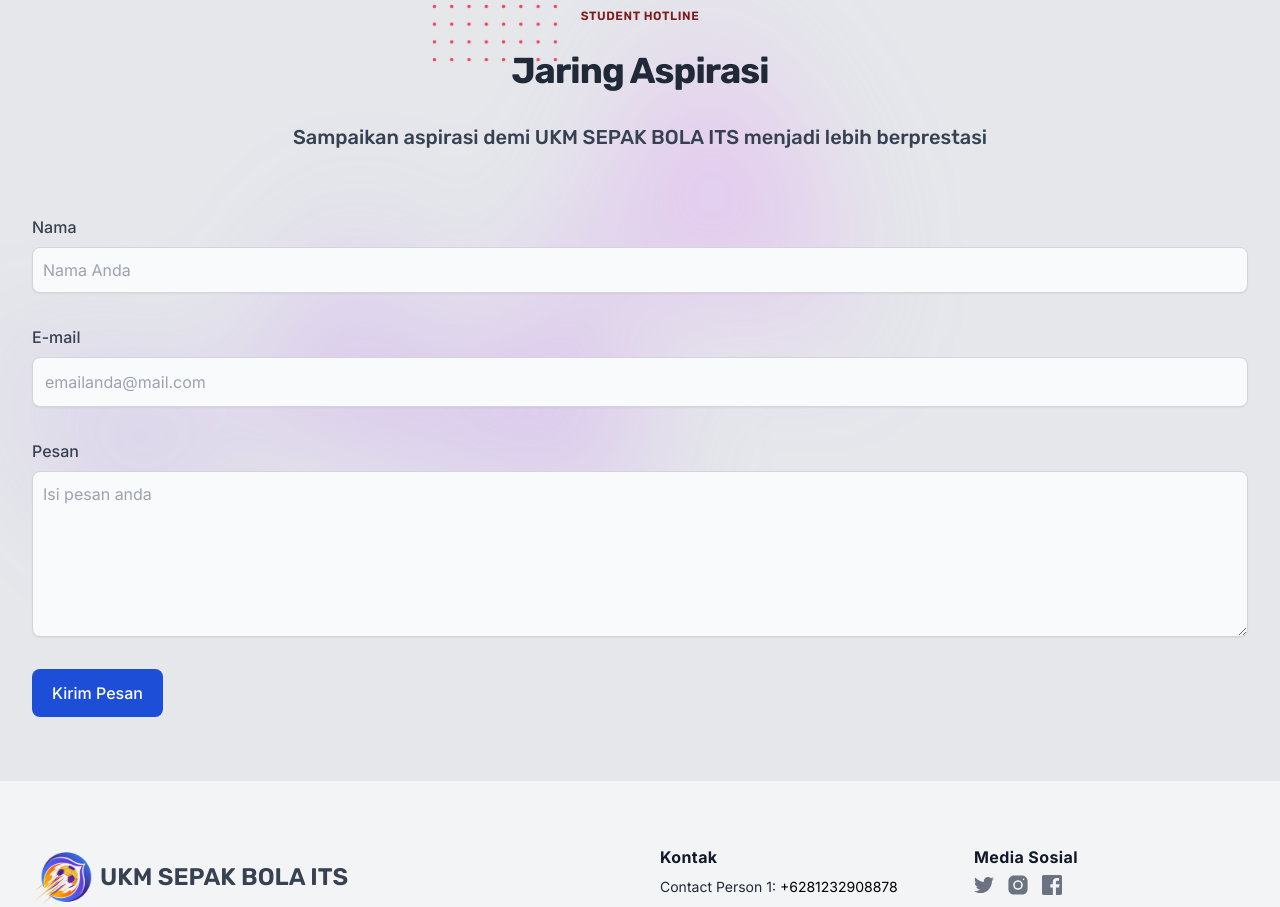
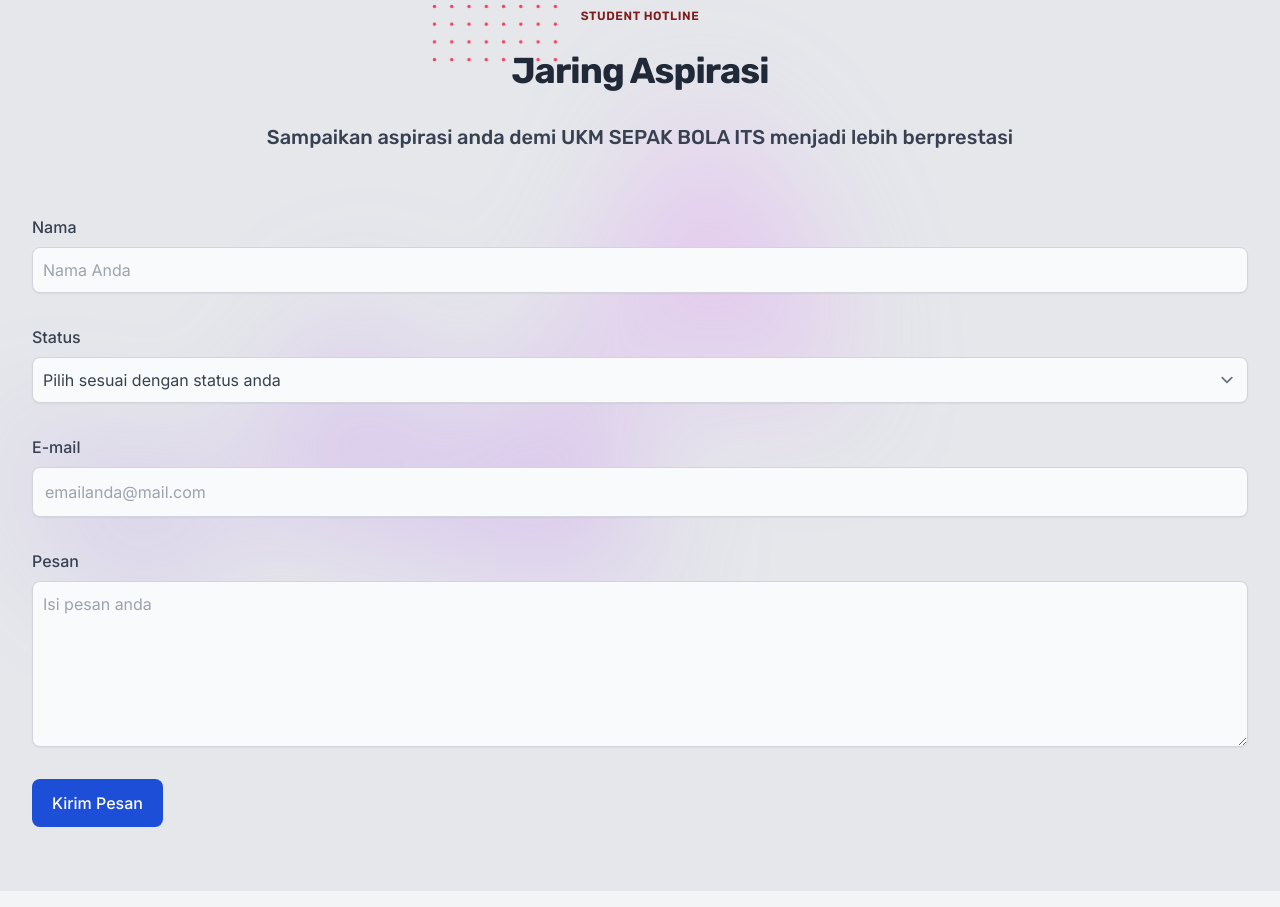
Before and after one commit to tenesin/ukmsb, a Vue app: page /contact in a window 1280 px wide. Shown: the part 5400-6307 px from the top of the page. Built offline with nearby package versions, Linux system fonts and the light colour scheme.

Commit message:
feat: add dropdown for status

```diff
--- a/src/views/sections/ContactSection.vue
+++ b/src/views/sections/ContactSection.vue
@@ -26,7 +26,7 @@
                     Jaring Aspirasi
                 </h1>
                 <p class="lg:mb-16 sm:text-xl font-medium text-gray-700" data-aos="fade-up" data-aos-delay="500"
-                    data-aos-duration="500">Sampaikan aspirasi demi UKM SEPAK BOLA ITS menjadi lebih berprestasi</p>
+                    data-aos-duration="500">Sampaikan aspirasi anda demi UKM SEPAK BOLA ITS menjadi lebih berprestasi</p>
             </div>
             <div class="md:flex-nowrap flex flex-row flex-wrap gap-8">
 
@@ -35,25 +35,39 @@
                         <div data-aos="fade-right" data-aos-delay="500" data-aos-duration="500">
                             <label for="name" class="block mb-2 text-base font-medium text-gray-700">Nama</label>
                             <input type="text" id="name" name="nama" v-model="rname"
-                                class="shadow-sm bg-gray-50 border border-gray-300 text-gray-700 text-base rounded-lg focus:ring-rose-500 focus:border-rose-500 block w-full p-2.5"
+                                class="shadow-sm bg-gray-50 border border-gray-300 text-gray-700 text-base rounded-lg focus:ring-blue-500 focus:border-rose-500 block w-full p-2.5"
                                 placeholder="Nama Anda" autocomplete="off" required>
                         </div>
+
+                        <div class="sm:col-span-2" data-aos="fade-right" data-aos-delay="500" data-aos-duration="500">
+                            <label for="message" class="block mb-2 text-base font-medium text-gray-700">Status</label>
+                                <select id="status" class="shadow-sm bg-gray-50 border border-gray-300 text-gray-700 text-base rounded-lg focus:ring-blue-500 focus:border-rose-500 block w-full p-2.5">
+                                    <option selected>Pilih sesuai dengan status anda</option>
+                                    <option value="pengurus">Pengurus UKM</option>
+                                    <option value="mhs-in">Mahasiswa ITS</option>
+                                    <option value="mhs-ex">Mahasiswa luar ITS</option>
+                                </select>
+                        </div>
+
                         <div data-aos="fade-right" data-aos-delay="500" data-aos-duration="500">
                             <label for="email" class="block mb-2 text-base font-medium text-gray-700">E-mail</label>
                             <input type="email" id="email" name="email" v-model="remail"
-                                class="bg-gray-50 focus:ring-rose-500 focus:border-rose-500 block w-full p-3 text-base text-gray-900 border border-gray-300 rounded-lg shadow-sm"
+                                class="bg-gray-50 focus:ring-blue-500 focus:border-rose-500 block w-full p-3 text-base text-gray-900 border border-gray-300 rounded-lg shadow-sm"
                                 placeholder="emailanda@mail.com" autocomplete="off" required>
                         </div>
                         <div class="sm:col-span-2" data-aos="fade-right" data-aos-delay="500" data-aos-duration="500">
                             <label for="message" class="block mb-2 text-base font-medium text-gray-700">Pesan</label>
                             <textarea id="message" rows="6" v-model="rmsg"
-                                class="block p-2.5 w-full text-base text-gray-700 bg-gray-50 rounded-lg shadow-sm border border-gray-300 focus:ring-rose-500 focus:border-rose-500 "
+                                class="block p-2.5 w-full text-base text-gray-700 bg-gray-50 rounded-lg shadow-sm border border-gray-300 focus:ring-rose-500 focus:border-rose-blue "
                                 placeholder="Isi pesan anda" autocomplete="off" name="pesan"></textarea>
                         </div>
+
+
 
                         <button
                             class="sm:w-fit hover:bg-blue-800 focus:ring-4 focus:outline-none focus:ring-rose-300 bg-blue-700 px-5 py-3 text-base font-medium text-center text-white transition-colors duration-300 ease-in-out rounded-lg"
                             data-aos="fade-up" data-aos-delay="200" data-aos-duration="500">Kirim Pesan</button>
+
                     </form>
                     <div v-if="showSuccessPopup">
                         <div class="popup success">
```
